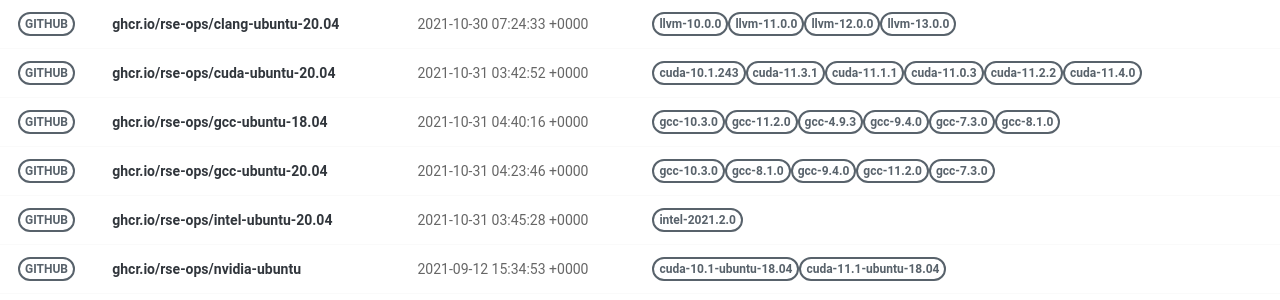
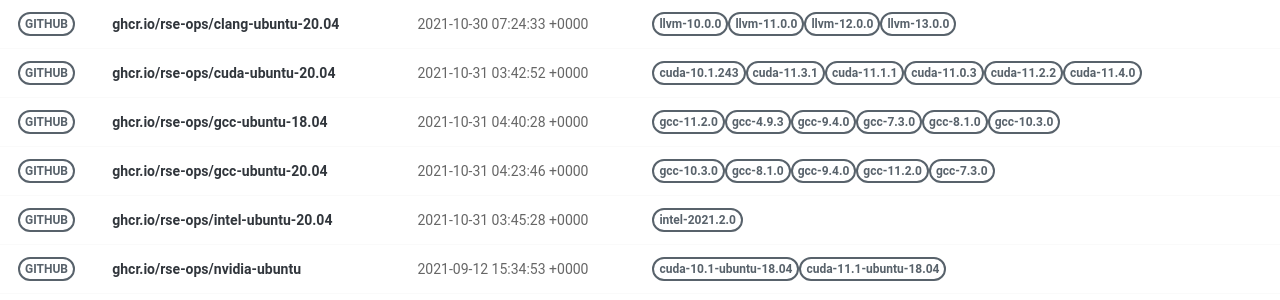
Before and after one commit to rse-ops/docker-images, a Jekyll site: the page built from pages/index.md, in a window 1280 px wide. Shown: the part 179-479 px from the top of the page. Built offline with Jekyll 4.4.1, drawn with Linux system fonts in a browser that asks for light colours; nearby versions of some CDN libraries.

Commit message:
Automated push to update library 2021-10-31

```diff
--- a/_library/ghcr.io-rse-ops-gcc-ubuntu-18.04.md
+++ b/_library/ghcr.io-rse-ops-gcc-ubuntu-18.04.md
@@ -1,14 +1,11 @@
 ---
 layout: container
 name: ghcr.io/rse-ops/gcc-ubuntu-18.04
-updated_at: 2021-10-31 04:40:16.507526
+updated_at: 2021-10-31 04:40:28.357981
 
 
 container_url: https://github.com/orgs/rse-ops/packages/container/package/gcc-ubuntu-18.04
 versions:
- - tag: gcc-10.3.0
-   dockerfile: https://github.com/rse-ops/docker-images/blob/main/ubuntu/gcc/Dockerfile
-   manifest: https://crane.ggcr.dev/manifest/ghcr.io/rse-ops/gcc-ubuntu-18.04:gcc-10.3.0
  - tag: gcc-11.2.0
    dockerfile: https://github.com/rse-ops/docker-images/blob/main/ubuntu/gcc/Dockerfile
    manifest: https://crane.ggcr.dev/manifest/ghcr.io/rse-ops/gcc-ubuntu-18.04:gcc-11.2.0
```
Also changed, not shown: other parts of _library/ghcr.io-rse-ops-gcc-ubuntu-18.04.md (+3 -0 lines).
